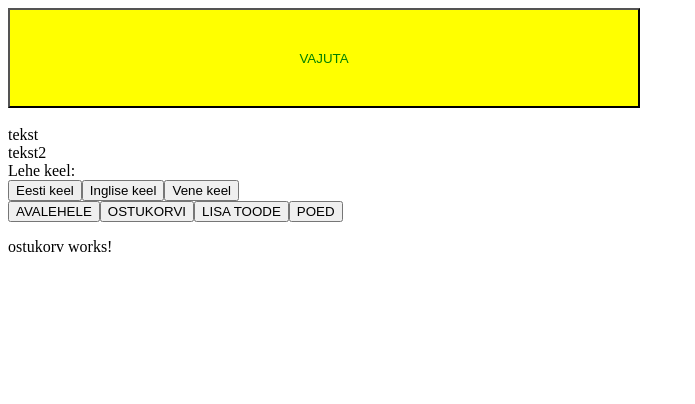
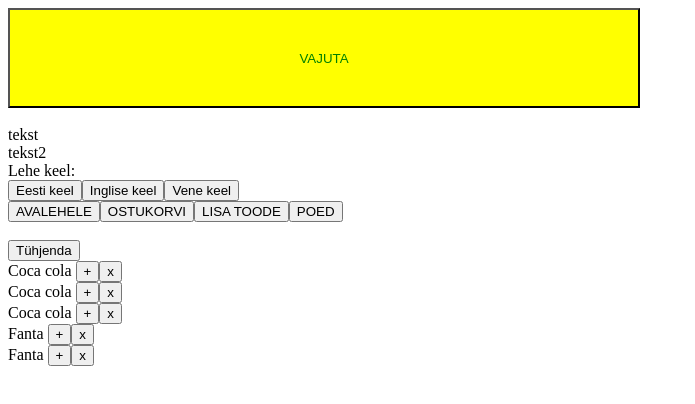
Before and after one commit to vahermihkel/Angular-06-2022, an Angular app in the folder veebipood/: page /ostukorv in a window 1280 px wide. Shown: the top 404 px of the page, without its empty margins (0-695 px from the left). Built offline with nearby package versions, Linux system fonts and the light colour scheme.

Commit message:
push, splice, ostukorv

```diff
--- a/veebipood/src/app/koduleht/koduleht.component.html
+++ b/veebipood/src/app/koduleht/koduleht.component.html
@@ -2,4 +2,5 @@
 
 <div *ngFor="let toode of tooted">
   {{ toode }}
+  <button (click)="lisaOstukorvi(toode)">Lisa ostukorvi</button>
 </div>
--- a/veebipood/src/app/koduleht/koduleht.component.ts
+++ b/veebipood/src/app/koduleht/koduleht.component.ts
@@ -6,8 +6,8 @@ import { Component, OnInit } from '@angular/core';
   styleUrls: ['./koduleht.component.css']
 })
 export class KodulehtComponent implements OnInit {
-  viimatiLisatudToode = localStorage.getItem("toode");
-  tooted: any[] = [];
+  viimatiLisatudToode = localStorage.getItem("toode"); // HTML-s kuvamiseks
+  tooted: any[] = []; // HTML-s kuvamiseks
 
   constructor() { }
 
@@ -18,4 +18,14 @@ export class KodulehtComponent implements OnInit {
     }
   }
 
+  lisaOstukorvi(toode: string) {
+    let lsOstukorv = localStorage.getItem("ostukorv");
+    let ostukorv = [];
+    if (lsOstukorv !== null) {
+      ostukorv = JSON.parse(lsOstukorv);
+    }
+    ostukorv.push(toode);
+    localStorage.setItem("ostukorv", JSON.stringify(ostukorv));
+  }
+
 }
--- a/veebipood/src/app/lisa-toode/lisa-toode.component.ts
+++ b/veebipood/src/app/lisa-toode/lisa-toode.component.ts
@@ -21,8 +21,13 @@ export class LisaToodeComponent implements OnInit {
     if (lsTooted !== null) {
       tooted = JSON.parse(lsTooted);
     }
+    // selle lõigu lõpuks on tooted muutuja sees KAS:
+    // [] ---> kui ei ole midagi localStorage-s
+    // või
+    // ["Coca cola", "Fanta", "Sprite"]  ---> võetakse localStorage-st
+
     tooted.push(this.uusToode);
-    localStorage.setItem("tooted", JSON.stringify(tooted));
+    localStorage.setItem("tooted", JSON.stringify(tooted)); // pannakse localStorage-sse
   }
 
   // 1. pean võtma localStorage-st tooted ---> localStorage.getItem
--- a/veebipood/src/app/ostukorv/ostukorv.component.html
+++ b/veebipood/src/app/ostukorv/ostukorv.component.html
@@ -1 +1,37 @@
-<p>ostukorv works!</p>
+<br><br>
+<!-- <div (click)="lisaOstukorvi('Coca cola')">Coca cola</div>
+<div (click)="lisaOstukorvi('Coca cola')">Coca cola</div>
+<div (click)="lisaOstukorvi('Coca cola')">Coca cola</div>
+<div (click)="lisaOstukorvi('Fanta')">Fanta</div>
+<div (click)="lisaOstukorvi('Fanta')">Fanta</div> -->
+
+<button (click)="tyhjenda()">Tühjenda</button>
+<div *ngFor="let t of ostukorviTooted">
+  {{ t }}
+  <button (click)="lisaOstukorvi(t)">+</button>
+  <button (click)="eemaldaOstukorvist(t)">x</button>
+</div>
+
+<!-- kõigepealt kirjutan ise mingid tooted ostukorvi
+siis näitan, et teeks seda hoopis ngFor tsükli abil
+siis tõstame ngFor tsükli sees oleva muutuja .ts faili
+siis HTML-s teeme 2 uut funktsiooni:
+lisa ja kustuta ostukorvist
+
+.ts failis teeme sellele muutujale lisamise (  .push()   )
+.ts failis teeme selelle muutujale kustutamise (   .splice()    )
+
+teeme kolmanda nupu - Tühjenda - , aga mitte igaühele (1x)
+ehk ei tee seda ngFor sisse
+seome tühjenda nupu funktsiooniga
+
+.ts failis teeme sellele muutujale tühja   list/array (massiiv) andmise
+
+siis hakkame siduma storage'ga
+lähen tagasi kodulehele ja lisan uue toote brauseri Storage-sse
+    (samamoodi nagu lisasin uut toodet)
+lähen ostukorvi ja võtan Storage-st kõik ostukorvitooted
+    (samamoodi nagu avalehel võtsin kõik tooted)
+
+kustutamine ja lisamine ja tühjendamine --- need seon ka lõpuks Storage-ga
+-->
--- a/veebipood/src/app/ostukorv/ostukorv.component.ts
+++ b/veebipood/src/app/ostukorv/ostukorv.component.ts
@@ -6,6 +6,7 @@ import { Component, OnInit } from '@angular/core';
   styleUrls: ['./ostukorv.component.css']
 })
 export class OstukorvComponent implements OnInit {
+  ostukorviTooted = ['Coca cola','Coca cola','Coca cola','Fanta','Fanta'];
 
   constructor() { }
 
@@ -13,4 +14,19 @@ export class OstukorvComponent implements OnInit {
     console.log("läksin ostukorvi komponenti");
   }
 
+  lisaOstukorvi(toode: string) {
+    this.ostukorviTooted.push(toode);
+  }
+
+  eemaldaOstukorvist(toode: string) {
+    let index = this.ostukorviTooted.indexOf(toode); // järjekorranumbri leidmiseks
+    this.ostukorviTooted.splice(index, 1);
+    // toote listi sisese indexi
+    // järjekorranumbri alusel kustutama ja pean ütlema täpselt 1tk
+  }
+
+  tyhjenda() {
+    this.ostukorviTooted = [];
+  }
+
 }
```
